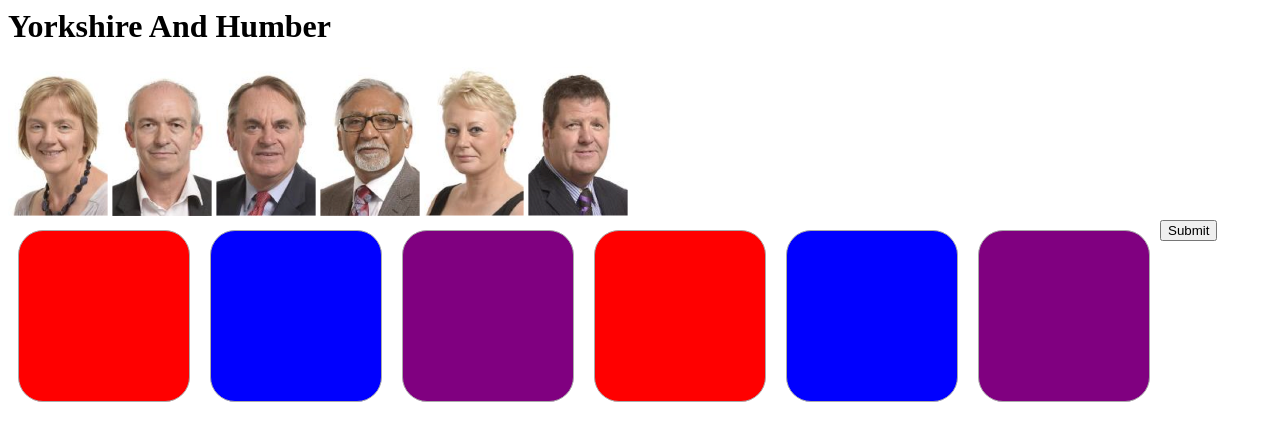
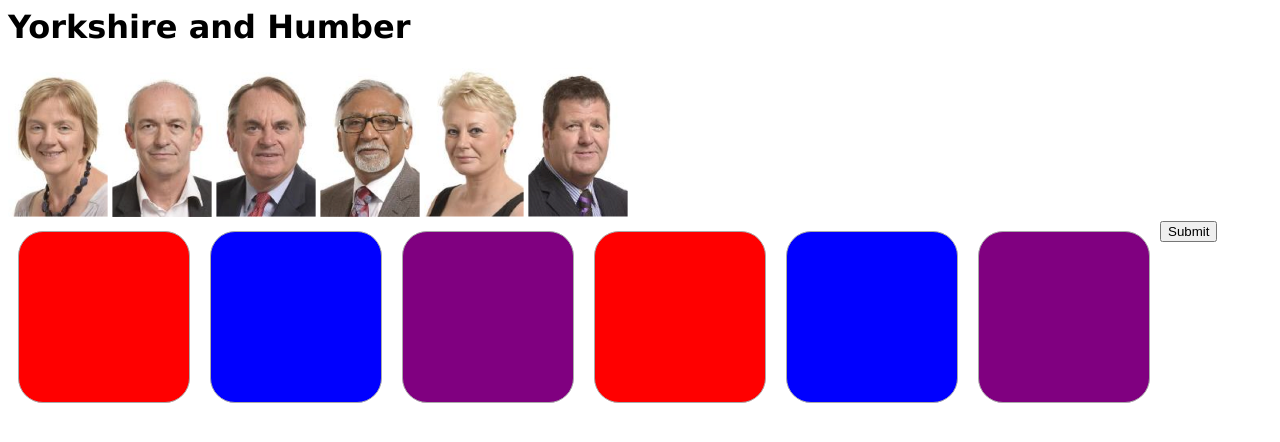
Before and after one commit to MevanBabakar/MEPQuiz, a plain HTML site: page index.html in a window 1280 px wide. Drawn offline with Linux system fonts and the light colour scheme.

Commit message:
Changed font

```diff
--- a/index.html
+++ b/index.html
@@ -8,7 +8,7 @@
 
 <body>
 
-  <h1>Yorkshire And Humber</h1>
+  <h1><font face="verdana">Yorkshire and Humber</font></h1>
   <div>
     <img src="http://mevanbabakar.github.io/MEPQuiz/Images/YorkshireAndHumber/labour1.png" draggable="true" ondragstart="drag(event)" id="labour1" width ="100">
 
```
